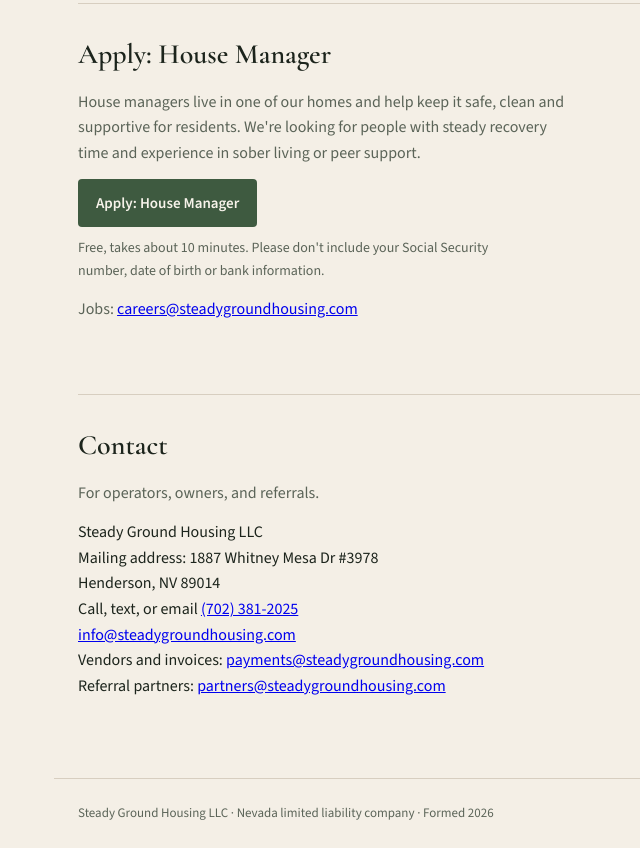
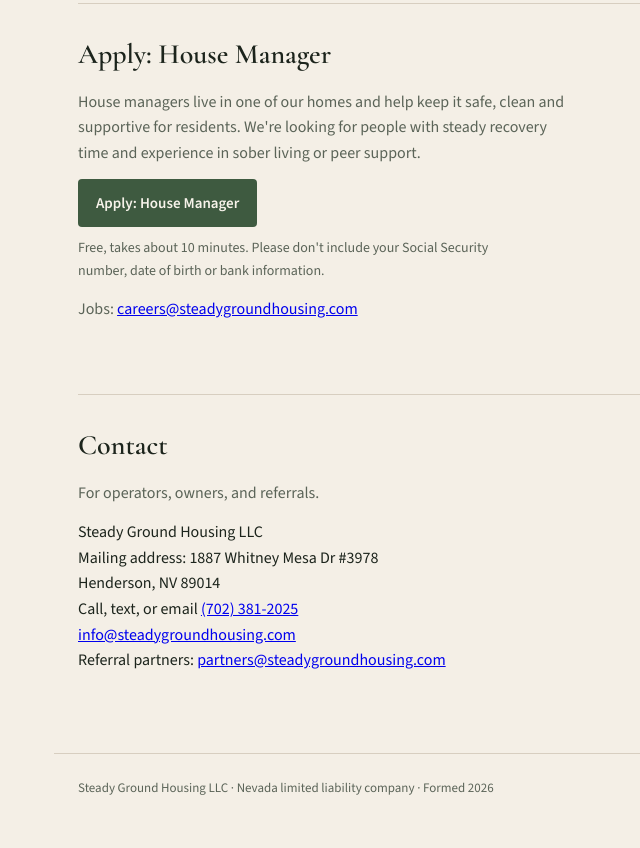
Before and after one commit to derickoosei-dot/steady-ground-housing, a plain HTML site: page index.html in a window 1280 px wide. Shown: the part 3751-4599 px from the top of the page, without its empty margins (126-766 px from the left). After the commit the page ends 4574 px from the top, so only its background shows below. Drawn offline with nearby package versions, Linux system fonts and the light colour scheme.

Commit message:
Remove payments@ from contact section

```diff
--- a/index.html
+++ b/index.html
@@ -271,7 +271,6 @@
         Henderson, NV 89014<br />
         Call, text, or email <a href="tel:+17023812025">(702) 381-2025</a><br />
         <a href="mailto:info@steadygroundhousing.com">info@steadygroundhousing.com</a><br />
-        Vendors and invoices: <a href="mailto:payments@steadygroundhousing.com">payments@steadygroundhousing.com</a><br />
         Referral partners: <a href="mailto:partners@steadygroundhousing.com">partners@steadygroundhousing.com</a>
       </address>
     </section>
```
